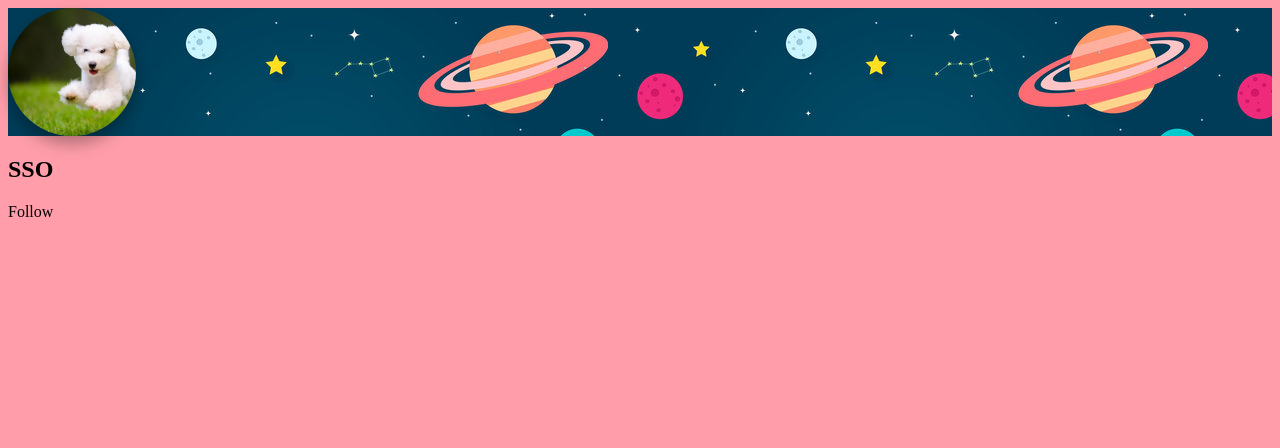
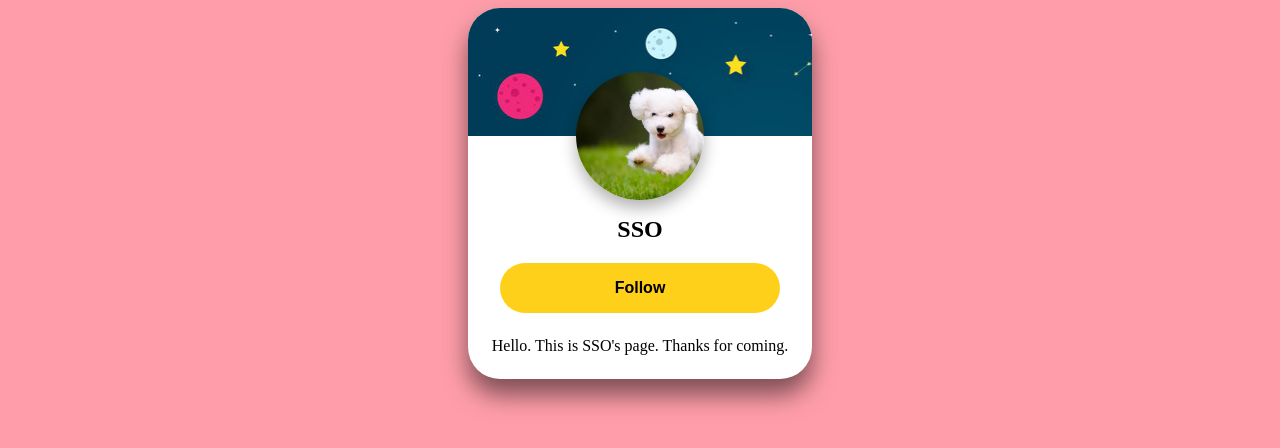
Before and after one commit to sosopark92/1st_html_css, a plain HTML site: page profile/profile.html in a window 1280 px wide. Drawn offline with Linux system fonts and the light colour scheme.

Commit message:
profile_done

```diff
--- a/profile/profile.html
+++ b/profile/profile.html
@@ -1,5 +1,5 @@
 <!DOCTYPE html>
-<html lang="kr">
+<html lang="en">
   <head>
     <meta charset="UTF-8" />
     <meta name="viewport" content="width=device-width, initial-scale=1.0" />
@@ -12,8 +12,10 @@
         <div class="profile"></div>
       </div>
       <h2 class="name">SSO</h2>
-      <div class="follow-btn">Follow</div>
-      <div class="desc"></div>
+      <div class="follow-btn">
+        <button>Follow</button>
+      </div>
+      <div class="desc">Hello. This is SSO's page. Thanks for coming.</div>
     </div>
   </body>
 </html>
--- a/profile/style.css
+++ b/profile/style.css
@@ -1,5 +1,21 @@
 body{
     background-color: #ff9eaa;
+    display: flex;
+    justify-content: center;
+}
+
+.card{
+    background-color: #fff;
+    max-width: 360px;
+    overflow: hidden;
+    border-radius: 2rem;
+    box-shadow: 0px 1rem 1.5rem rgba(0, 0, 0, 0.5);
+}
+
+.banner{
+    background-image: url("space_bg.jpeg");
+    display: flex;
+    justify-content: center;
 }
 
 .profile{
@@ -9,8 +25,35 @@ body{
     background-size: 230px; /*프로필 이미지 크기 조정*/
     border-radius: 50%; /*도형 원으로 만들기*/
     box-shadow: 0 0.5rem 1rem rgba(0, 0, 0, 0.3);
+    transform: translateY(50%)
 }
 
-.banner{
-    background-image: url("space_bg.jpeg");
+.name{
+    text-align:center;
+    padding-top: 60px;
 }
+
+.follow-btn{
+    padding: 0 2rem;
+    display: flex;
+    flex-direction: column;
+    justify-content: center;
+}
+
+.follow-btn button{
+    font-size: medium;
+    font-weight: bold;
+    background-color: #ffd01a;
+    border: none;
+    padding: 1rem;
+    outline: none;
+    border-radius: 50px;
+}
+
+.desc{
+    padding: 1.5rem;
+}
+
+.follow-btn button:hover{
+    background-color: #efb10a;
+}
```
